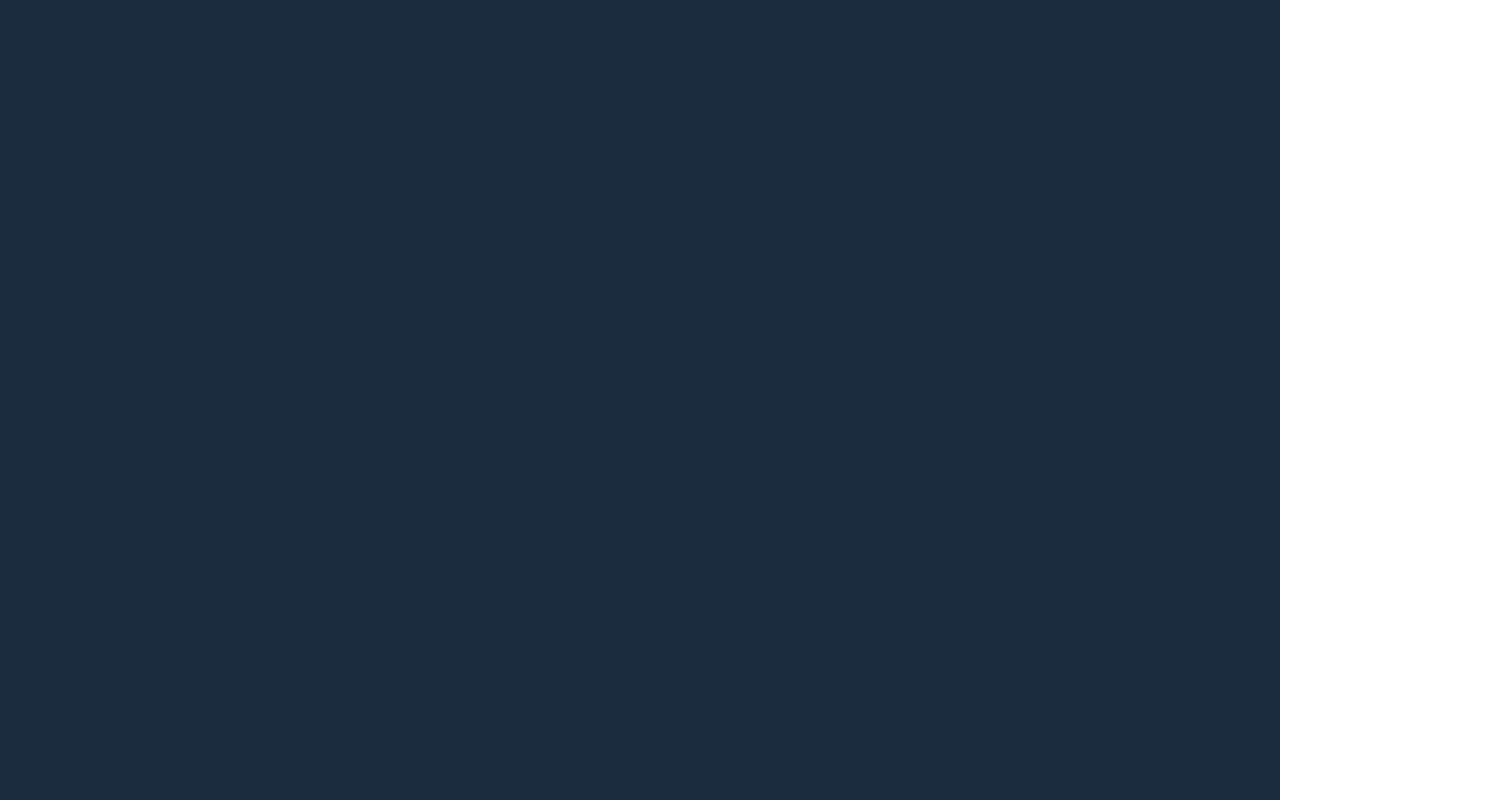
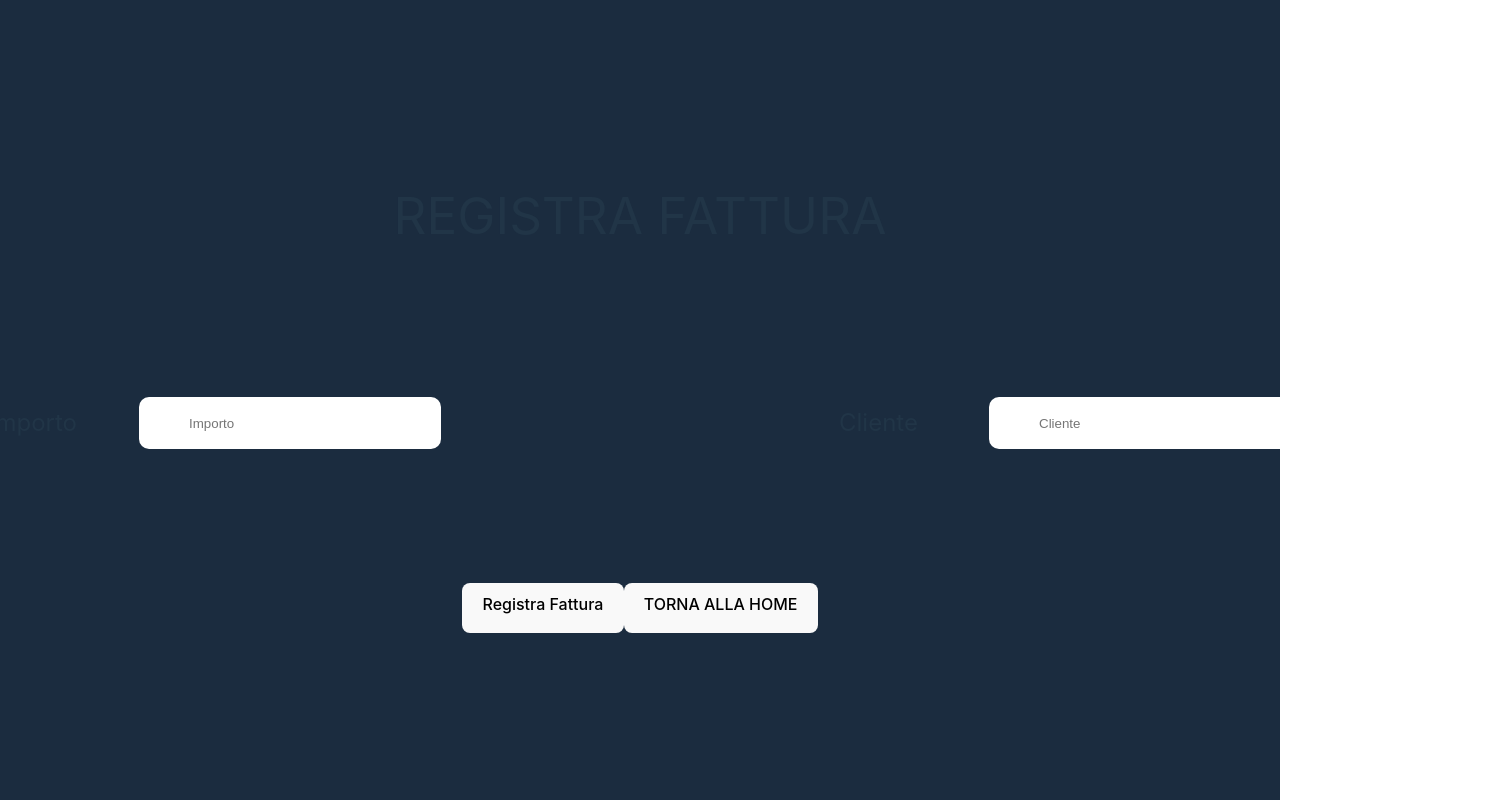
Before and after one commit to MattiaSusin/Bw2ReactFront, a React (Vite) app: page /fatture/crea in a window 1280 px wide. Before the commit this address had no page. Shown: the whole page, 1490 px wide, since content can reach past the window. Built offline with nearby package versions, Linux system fonts and the light colour scheme.

Commit message:
creata fattura frontend

```diff
--- a/src/App.jsx
+++ b/src/App.jsx
@@ -15,7 +15,7 @@ function App() {
         <Route path="/auth/login" element={<Login />} />
         <Route path="/selezione" element={<Selezione />} />
         <Route path="/clienti/crea" element={<Cliente />} />
-        <Route path="/fattura" element={<Fattura />} />
+        <Route path="/fatture/crea" element={<Fattura />} />
         <Route path="/dashboard" element={<DashBoard />} />
       </Routes>
     </BrowserRouter>
--- a/src/assets/Components/React/Fattura.jsx
+++ b/src/assets/Components/React/Fattura.jsx
@@ -1,90 +1,84 @@
-import { Form, InputGroup} from "react-bootstrap";
+import { useState } from "react";
+import { Form, InputGroup } from "react-bootstrap";
 import { Link } from "react-router-dom";
 
 const Fattura = () => {
-    return(
+  const [importo, setImporto] = useState("");
+  const [cliente, setCliente] = useState("");
+
+  const handleRegister = async (e) => {
+    e.preventDefault();
+
+    const fattura = { importo, cliente };
+
+    try {
+      const resp = await fetch(`http://localhost:3001/fatture/crea`, {
+        method: "POST",
+        headers: {
+          authorization: `Bearer ${localStorage.getItem("accessToken")}`,
+          "Content-Type": "application/json",
+        },
+        body: JSON.stringify(fattura),
+      });
+
+      if (resp.ok) {
+        const data = await resp.json();
+        console.log(data);
+        alert("Fattura registrata con successo.");
+      } else {
+        alert("Registrazione fattura fallita.");
+      }
+    } catch (error) {
+      console.error("Errore: ", error);
+      alert("Errore durante la registrazione della fattura");
+    }
+  };
+  return (
     <div>
-
-      <Form>
+      <Form onSubmit={handleRegister}>
         <h1 className="H1Cliente">REGISTRA FATTURA</h1>
 
         <div className="unione">
-
           <InputGroup className="mb-3 emailFormCliente">
-    <InputGroup.Text id="basic-addon1" className="testo">Nome</InputGroup.Text>
+            <InputGroup.Text id="basic-addon1" className="testo">
+              Importo
+            </InputGroup.Text>
             <Form.Control
-      placeholder="Nome"
-      aria-label="Nome"
+              placeholder="Importo"
+              aria-label="Importo"
               aria-describedby="basic-addon1"
               className="formTextCliente"
+              value={importo}
+              onChange={(e) => setImporto(e.target.value)}
             />
           </InputGroup>
 
           <InputGroup className="mb-3 emailFormCliente">
-    <InputGroup.Text id="basic-addon1" className="testo">Cognome</InputGroup.Text>
+            <InputGroup.Text id="basic-addon1" className="testo">
+              Cliente
+            </InputGroup.Text>
             <Form.Control
-      placeholder="Cognome"
-      aria-label="Cognome"
+              placeholder="Cliente"
+              aria-label="Cliente"
               aria-describedby="basic-addon1"
               className="formTextCliente"
-    />
-  </InputGroup>
-
-</div>
-<div className="unione">
-
-<div className="divAziendaClie">
-            <InputGroup.Text id="basic-addon1" className="testoClieAzienda">
-              Stato Fattura
-            </InputGroup.Text>
-          <Form.Select
-            aria-label="Default select example"
-            className="formTextCliente"
-          >
-
-            <option></option>
-
-            <option value="1">EMESSA</option>
-            <option value="2">RICEVUTA</option>
-            <option value="3">PAGATA</option>
-            <option value="4">DA PAGARE</option>
-            <option value="5">SCADUTA</option>
-          </Form.Select>
-
-
-          </div>
-          <InputGroup className="mb-3 emailFormCliente">
-            <InputGroup.Text className="testo1">Fatturato </InputGroup.Text>
-            <Form.Control
-              aria-label="Amount (to the nearest dollar)"
-              className="formTextCliente"
-              placeholder="Fatturato Annuale"
-            />
-            <InputGroup.Text>.00</InputGroup.Text>
-          </InputGroup>
-</div>
-<div className="nrFattura">
-
-<InputGroup className="mb-3 emailFormCliente">
-    <InputGroup.Text id="basic-addon1" className="testo">Numero Fattura</InputGroup.Text>
-    <Form.Control
-      placeholder="Numero Fattura"
-      aria-label="Numero Fattura"
-      aria-describedby="basic-addon1"
-      className="formTextCliente"
+              value={cliente}
+              onChange={(e) => setCliente(e.target.value)}
             />
           </InputGroup>
         </div>
 
         <div className="ContBtnFattura">
+          <button className="btnReg" type="submit">
+            Registra Fattura
+          </button>
           <Link to="/selezione" className="nav-link">
             <button className="btnReg">TORNA ALLA HOME</button>
           </Link>
         </div>
       </Form>
     </div>
-
-    )
-}
+  );
+};
 
 export default Fattura;
```
Lines whose indentation alone changed are shown as unchanged.
